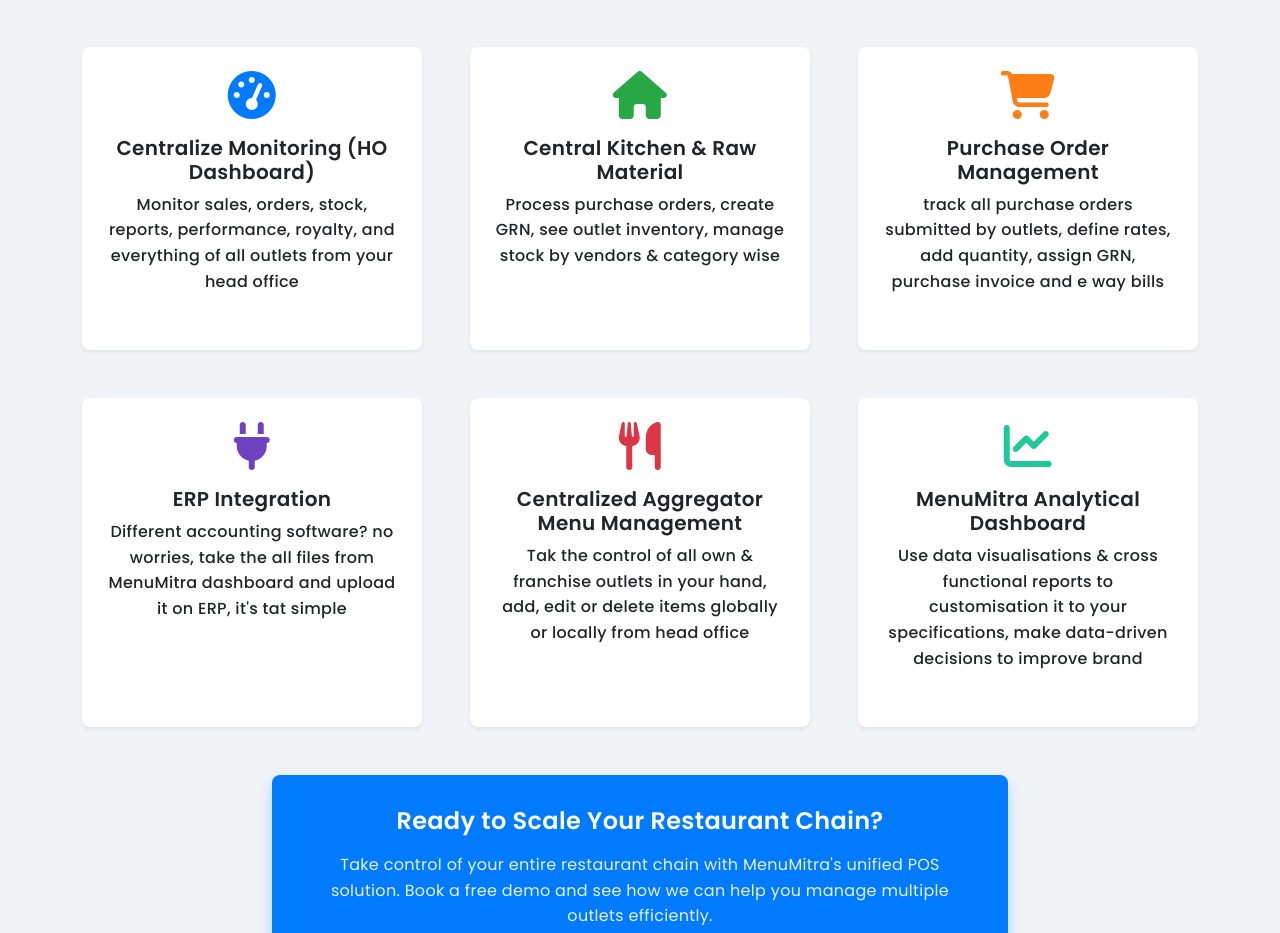
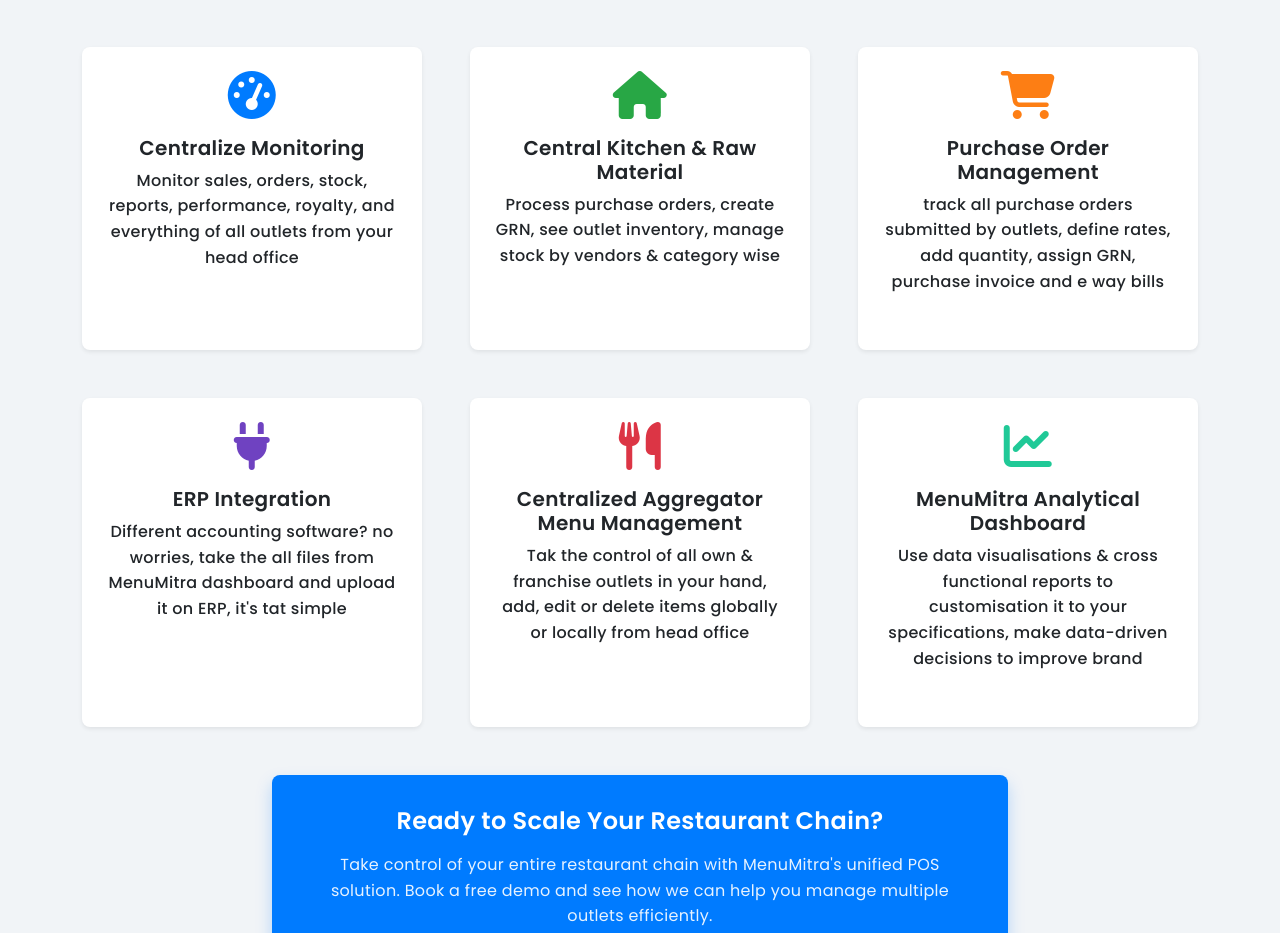
Before and after one commit to Shekru-Labs-India/menumitra_website, a React (Create React App) app: page /largechain in a window 1280 px wide. Shown: the part 800-1733 px from the top of the page. Built offline with nearby package versions, Linux system fonts and the light colour scheme.

Commit message:
Update title in LargeChain component for clarity by removing redundant text.

```diff
--- a/src/components/LargeChain.jsx
+++ b/src/components/LargeChain.jsx
@@ -16,7 +16,7 @@ const LargeChain = () => {
     {
       icon: "fas fa-tachometer-alt",
       iconColor: "#007bff",
-      title: "Centralize Monitoring (HO Dashboard)",
+      title: "Centralize Monitoring",
       titleColor: "text-primary",
       description: "Monitor sales, orders, stock, reports, performance, royalty, and everything of all outlets from your head office"
     },
```
